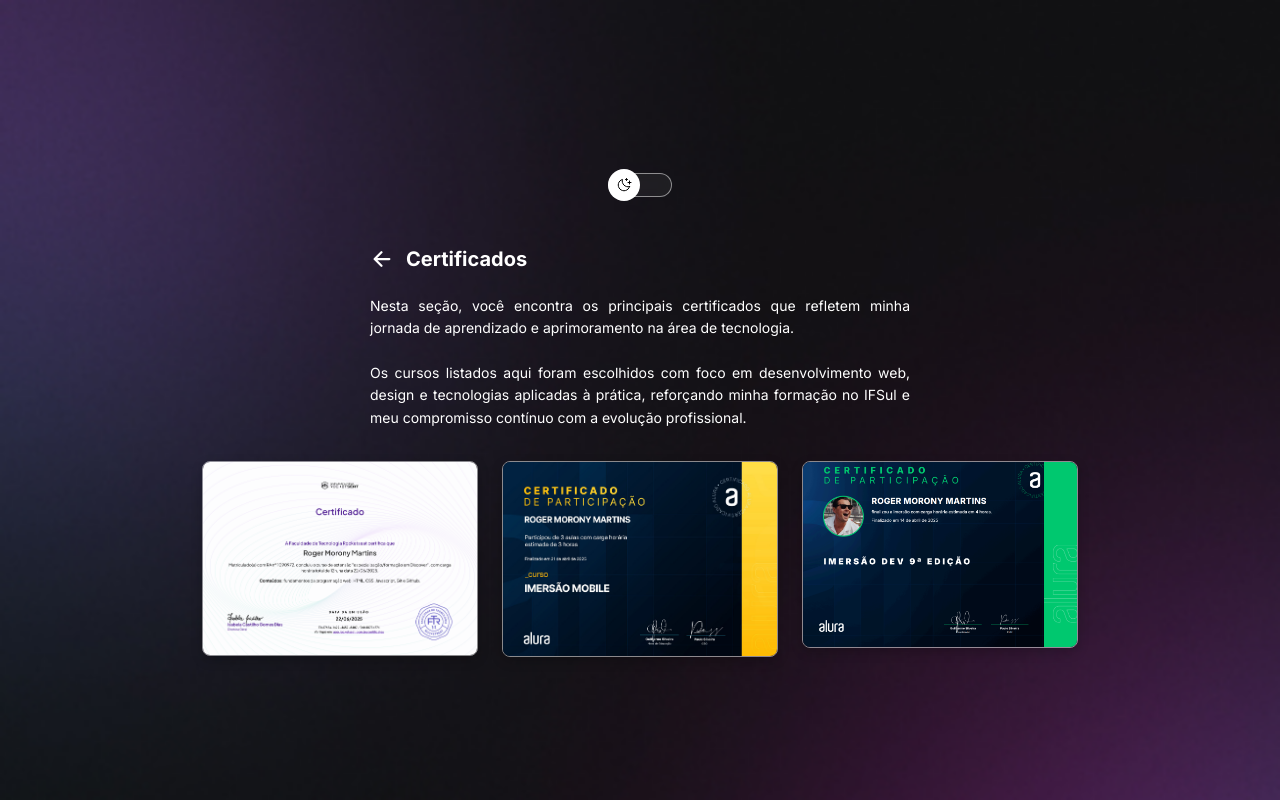
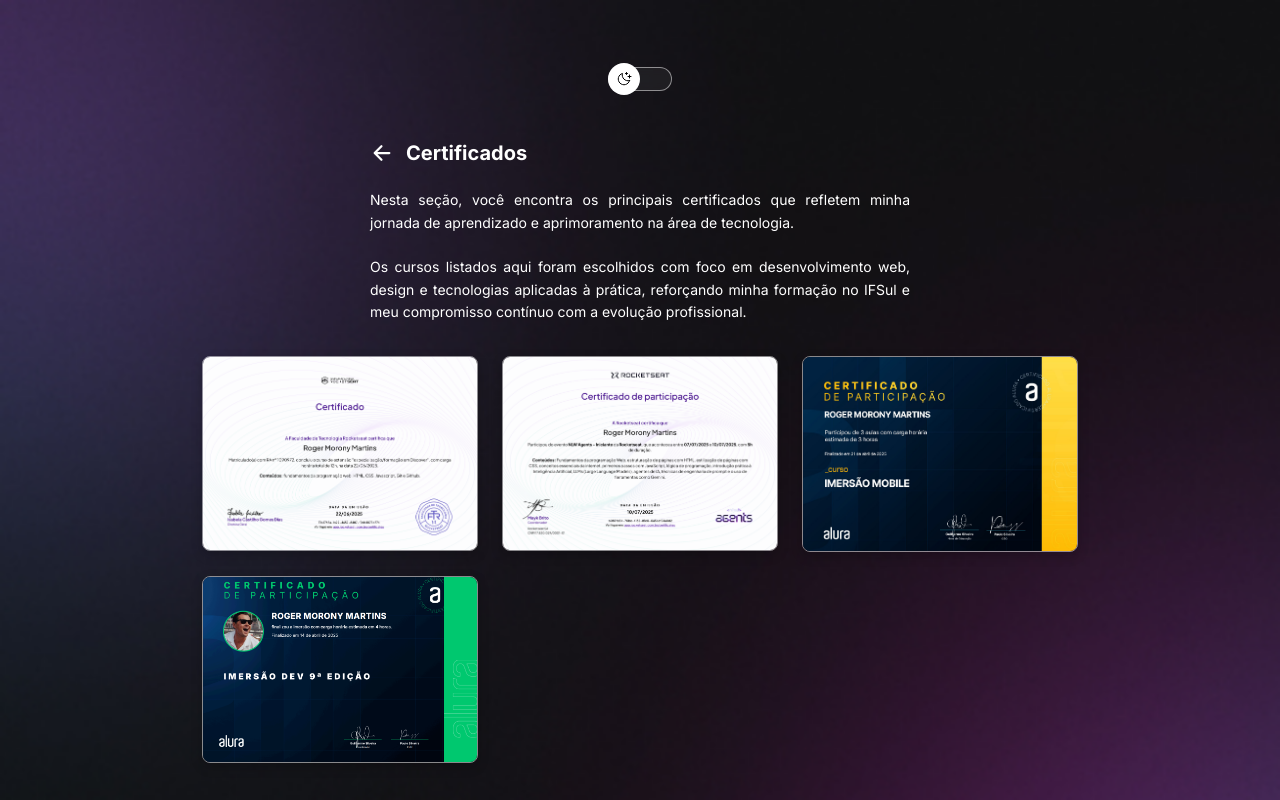
Before and after one commit to rogermorony/devHub, a plain HTML site: page certificados.html in a window 1280 px wide. Drawn offline with nearby package versions, Linux system fonts and the light colour scheme.

Commit message:
added new certificate entryUpdate layout, theme toggle position and image lightbox

```diff
--- a/certificados.html
+++ b/certificados.html
@@ -39,6 +39,7 @@
 
     <div class="cert-grid">
       <img src="./assets/cert1.png" alt="Certificado 1" />
+      <img src="./assets/cert4.png" alt="Certificado 4" />
       <img src="./assets/cert2.png" alt="Certificado 2" />
       <img src="./assets/cert3.png" alt="Certificado 3" />
     </div>
```
Also changed, not shown: assets/cert4.png (added).
